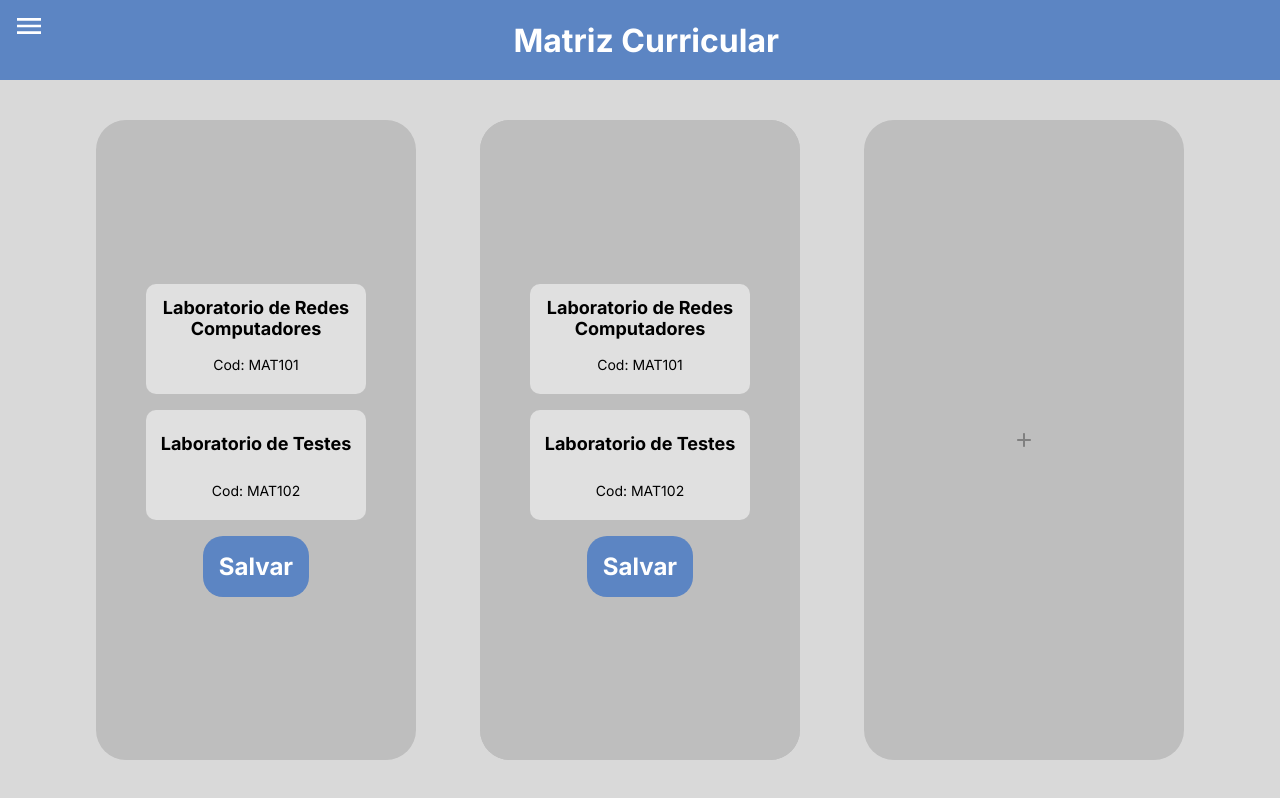
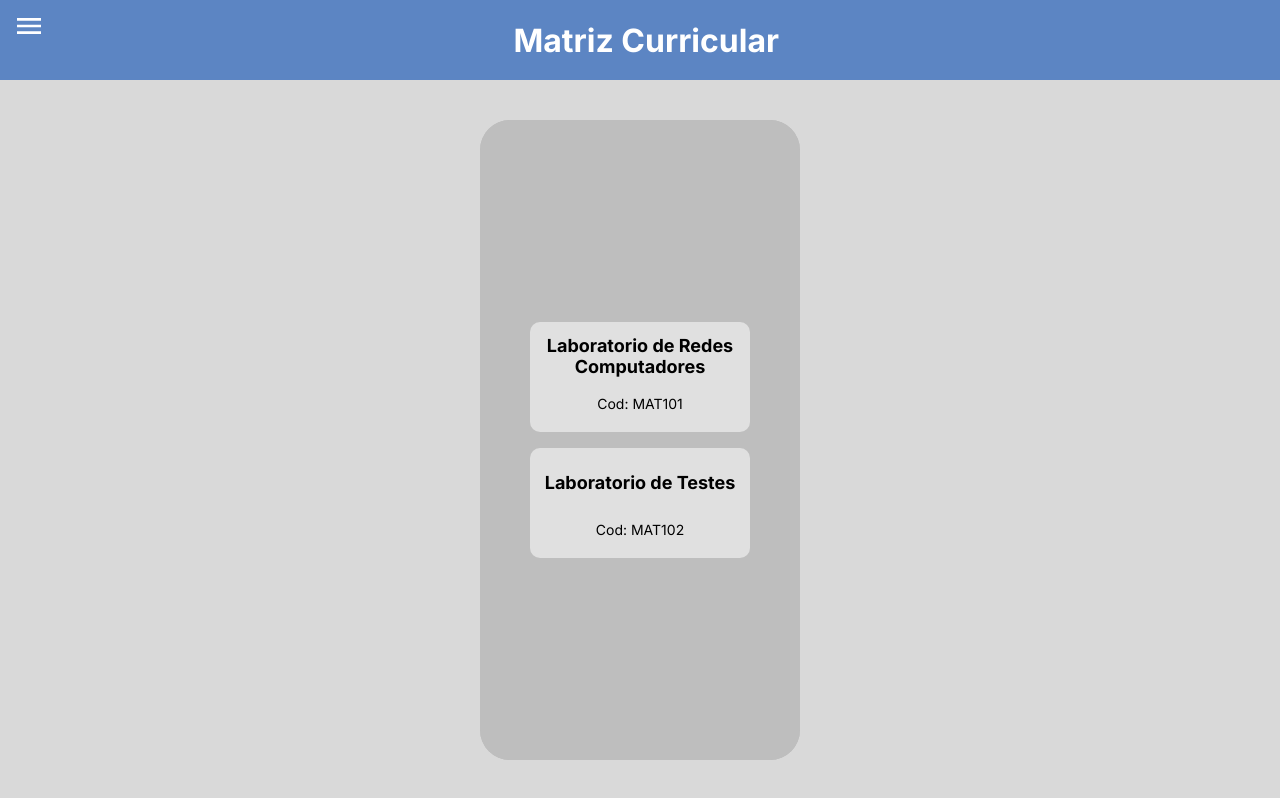
Before and after one commit to Doardot/MatrizCurricular-Frontend, a Next.js app: page /disciplinas in a window 1280 px wide. Built offline with nearby package versions, Linux system fonts and the light colour scheme.

Commit message:
[WIP] Functional drag

```diff
--- a/src/app/disciplinas/page.tsx
+++ b/src/app/disciplinas/page.tsx
@@ -3,13 +3,20 @@
 import Header from '@/components/Header';
 import './styles.css';
 import React, { useState } from 'react';
-import SemesterContainer from '@/components/SemestreContainer';
+import { SemesterContainer } from '@/components/SemestreContainer';
 import BotaoAdicionar from '@/components/BotaoAdicionar';
 import { closestCorners, DndContext } from '@dnd-kit/core';
+import {
+    KeyboardSensor,
+    PointerSensor,
+    useSensor,
+    useSensors,
+} from "@dnd-kit/core";
+import { arrayMove, sortableKeyboardCoordinates } from "@dnd-kit/sortable";
 
 export default function Disciplinas() {
 
-    const [disciplinasExemplo, setDisciplinasExemplo] = useState([
+    const [disciplina, setDisciplina] = useState([
         {
             nome: 'Laboratorio de Redes Computadores',
             codCred: 'MAT101',
@@ -27,15 +34,17 @@ export default function Disciplinas() {
             <Header />
             <div className="page">
                 <div className="cardSemester">
-                    <DndContext collisionDetection={closestCorners}>
-                        <SemesterContainer disciplinas={disciplinasExemplo} onSave={() => { }} />
+                    <DndContext
+                        collisionDetection={closestCorners}
+
+                    >
+                        <SemesterContainer disciplinas={disciplina} />
                         {/* TODO: FIX no css da caixa, está colidindo os semestres */}
-                        <SemesterContainer disciplinas={disciplinasExemplo} onSave={() => { }} />
-                        <BotaoAdicionar onButtonClick={() => { }} />
+                        {/* <SemesterContainer disciplinas={disciplinasExemplo} onSave={() => { }} /> */}
                     </DndContext>
+                    {/* <BotaoAdicionar onButtonClick={() => { }} /> */}
                 </div>
             </div>
         </div >
-
     </>
 }
--- a/src/components/DisciplinaCard/index.tsx
+++ b/src/components/DisciplinaCard/index.tsx
@@ -6,19 +6,23 @@ import './index.css';
 import { useSortable } from '@dnd-kit/sortable';
 import { CSS } from '@dnd-kit/utilities';
 
+// interface DisciplinaCardProps {
+//     disciplina: {
+//         semestre: string;
+//         nome: string;
+//         codCred: string;
+//     }
+// }
+
 interface DisciplinaCardProps {
-    disciplina: {
-        semestre: string;
-        nome: string;
-        codCred: string;
-    }
+    semestre: string;
+    nome: string;
+    codCred: string;
 }
 
-export default function DisciplinaCard({
-    disciplina: { semestre, nome, codCred }
-}: DisciplinaCardProps) {
-    const { attributes, listeners, setNodeRef,
-        transform, transition } = useSortable({ id: codCred });
+export const DisciplinaCard = ({ semestre, nome, codCred }: DisciplinaCardProps) => {
+    const { attributes, listeners, setNodeRef, transform, transition } =
+        useSortable({ id: codCred });
 
     const style = {
         transition,
--- a/src/components/SemestreContainer/index.tsx
+++ b/src/components/SemestreContainer/index.tsx
@@ -1,34 +1,42 @@
 "use client"
 
-import React from 'react';
+import React, { useState } from 'react';
 import './index.css';
-import DisciplinaCard from '../DisciplinaCard';
+import { DisciplinaCard } from '../DisciplinaCard';
 import BotaoSalvar from '../BotaoSalvar';
 
 import { SortableContext, verticalListSortingStrategy } from '@dnd-kit/sortable';
 
-interface SemesterContainer {
-    disciplinas: any[];
-    onSave: () => void;
+interface SemesterContainerProps {
+    disciplinas: {
+        semestre: string;
+        nome: string;
+        codCred: string;
+    }[];
 }
 
-export default function SemesterContainer({
-    disciplinas,
-    onSave
-}: SemesterContainer) {
+export const SemesterContainer = ({ disciplinas: disciplinas }: SemesterContainerProps) => {
     return (
-        <div>
-            <div className='semesterContainer'>
-                <SortableContext items={disciplinas} strategy={verticalListSortingStrategy}>
-                    {disciplinas.map((disciplina, index) => (
-                        <DisciplinaCard key={index} disciplina={disciplina} />
-                    ))}
-                    <div>
-                        {/* Void box for creating new disciplines */}
-                        <BotaoSalvar onButtonClick={onSave} />
-                    </div>
-                </SortableContext>
-            </div>
+        // <DndContext collisionDetection={closestCenter}>
+        // <div>
+        <div className='semesterContainer'>
+            <SortableContext items={disciplinas.map((disciplina, index) => disciplina.codCred)} strategy={verticalListSortingStrategy}>
+                {disciplinas.map((disciplina) => (
+                    <DisciplinaCard
+                        key={disciplina.codCred}
+                        semestre={disciplina.semestre}
+                        nome={disciplina.nome}
+                        codCred={disciplina.codCred}
+                    />
+                ))}
+            </SortableContext>
         </div>
     );
 }
+{/* Void box for creating new disciplines */ }
+{/* <BotaoSalvar onButtonClick={() => { }} /> */ }
+{/* </div> */ }
+
+
+{/* </div> */ }
+// </DndContext>
```
